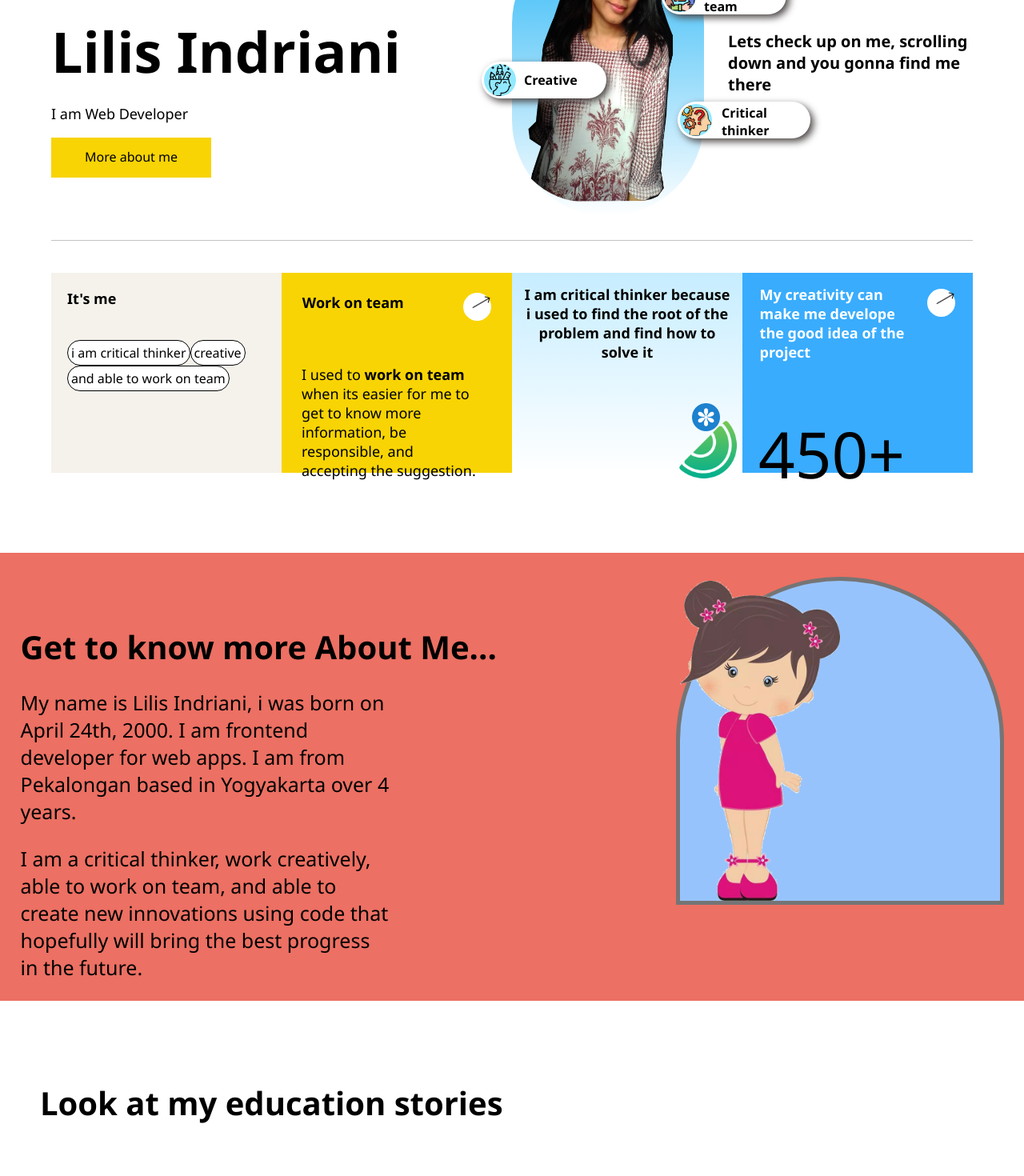
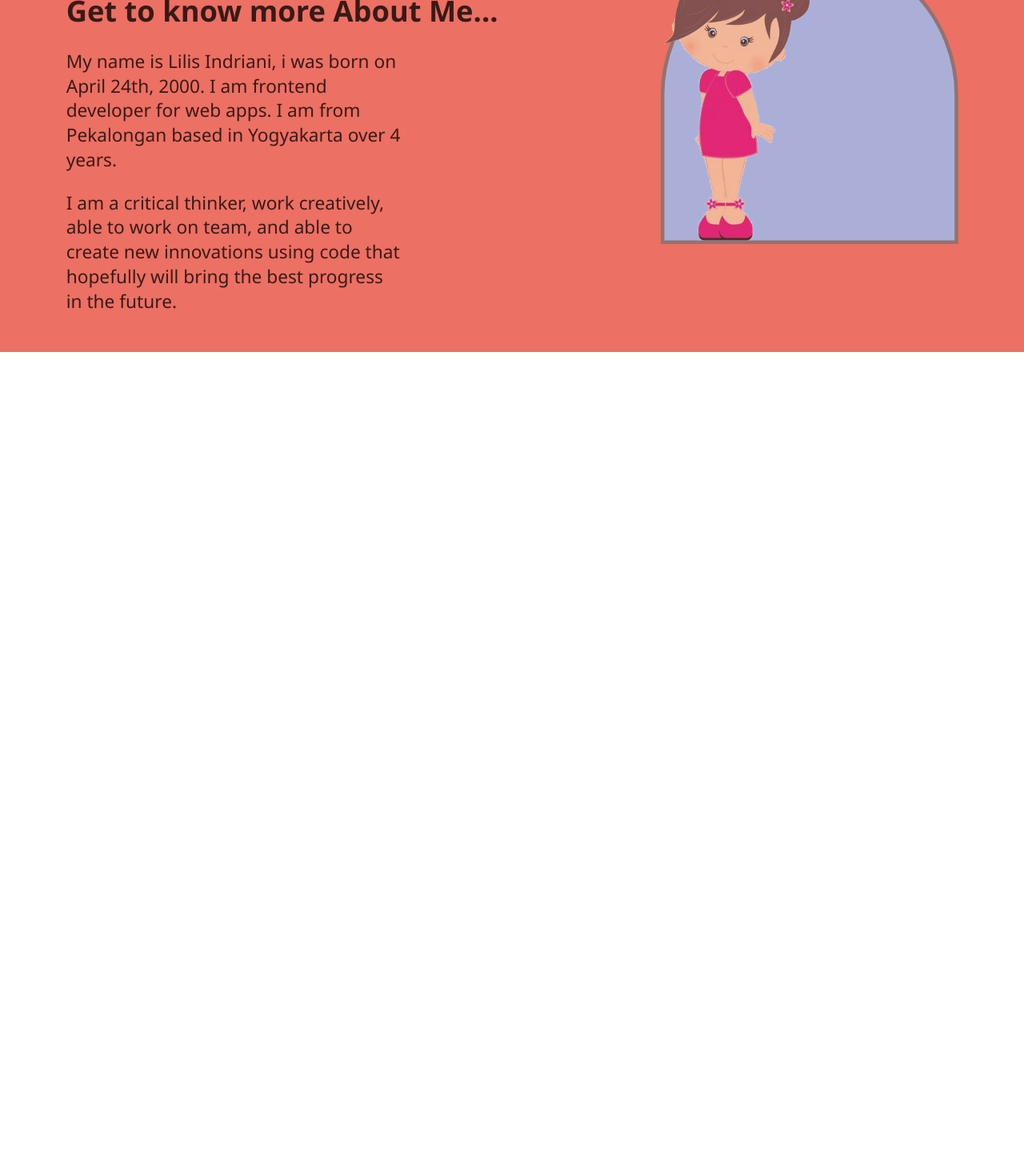
Before and after one commit to lilisindrianidev/cv, a React (Create React App) app: page / in a window 1280 px wide. Shown: the part 220-1690 px from the top of the page at 80% size. After the commit the page ends 800 px from the top, so only its background shows below. Built offline with nearby package versions, Linux system fonts and the light colour scheme.

Commit message:
day 14 updated

```diff
--- a/src/screens/allScreens.js
+++ b/src/screens/allScreens.js
@@ -18,17 +18,17 @@ class AllSCreens extends Component{
   render(){
     return(
       <div >
-        <Home/>
+        {/* <Home/> */}
         <AboutMe/>
-        <Education/>
+        {/* <Education/>
 
         <Skills/>
         <Framework/>
         <ToolSkills/>
         <Project/>
         {/* <Another/> */}
-        <ContactMe/>
-        <Footer/>
+        {/* <ContactMe/>
+        <Footer/> */}
       </div>
     )
   }
```
Also changed, not shown: src/assets/scss/allPage.scss (line endings or trailing spaces).
